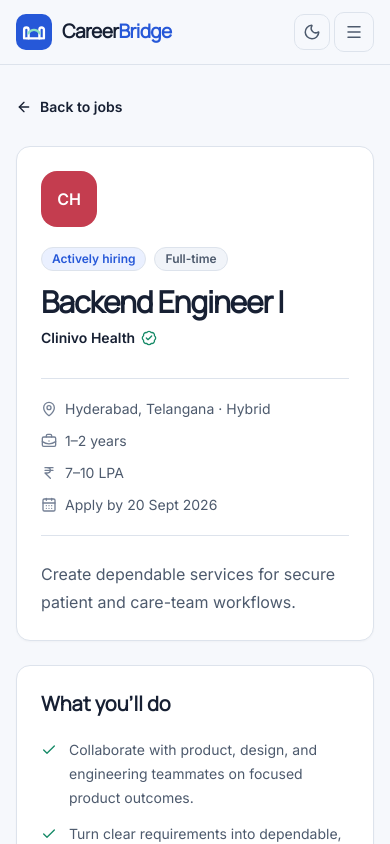
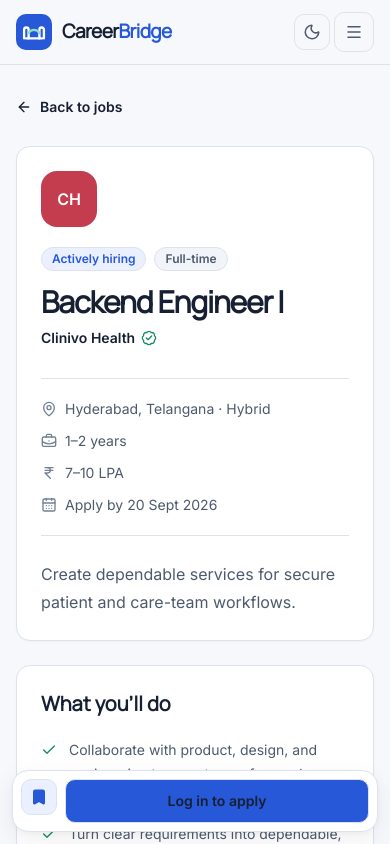
Before and after one commit to Sravanramaraju/CareerBridge-full-stack-off-campus-recruitment-platform-with-AI-assisted-r-sum-screening., a React (Vite) app: page /jobs/backend-engineer-clinivo in a window 390 px wide. Shown: the top 844 px of the page. Built offline with nearby package versions, Linux system fonts and the light colour scheme.

Commit message:
feat: add mobile sticky job actions

```diff
--- a/src/pages/public/JobDetailPage.jsx
+++ b/src/pages/public/JobDetailPage.jsx
@@ -75,7 +75,7 @@
   }
 
   return (
-    <div className="page-container py-8 sm:py-10">
+    <div className="page-container py-8 pb-28 sm:py-10 lg:pb-10">
       <Link to="/jobs" className="inline-flex items-center gap-2 text-sm font-semibold text-[var(--cb-text-secondary)] hover:text-[var(--cb-primary)]"><ArrowLeft className="size-4" />Back to jobs</Link>
 
       <div className="mt-6 grid items-start gap-6 lg:grid-cols-[minmax(0,1fr)_340px]">
@@ -155,6 +155,24 @@
           </div>
         </aside>
       </div>
+
+      <div className="fixed inset-x-3 bottom-3 z-30 flex gap-2 rounded-2xl border border-[var(--cb-border)] bg-[var(--cb-surface-raised)] p-2 shadow-[var(--cb-shadow-raised)] lg:hidden" aria-label="Mobile application actions">
+        <Button
+          variant={isSaved ? 'soft' : 'secondary'}
+          size="iconSm"
+          onClick={() => toggleSavedJob(job.id)}
+          aria-label={isSaved ? 'Remove saved job' : 'Save job'}
+        >
+          <Bookmark className={isSaved ? 'fill-current' : ''} aria-hidden="true" />
+        </Button>
+        {application ? (
+          <Link to={`/applicant/applications/${application.id}`} className={cn(buttonVariants({ variant: 'primary', size: 'lg' }), 'flex-1')}>Track application</Link>
+        ) : isApplicant ? (
+          <Button size="lg" className="flex-1" onClick={() => setModalOpen(true)}><Send aria-hidden="true" />Apply now</Button>
+        ) : (
+          <Link to={`/login?redirect=${encodeURIComponent(`/jobs/${job.id}`)}`} className={cn(buttonVariants({ variant: 'primary', size: 'lg' }), 'flex-1')}>Log in to apply</Link>
+        )}
+      </div>
     </div>
   );
 }
```
